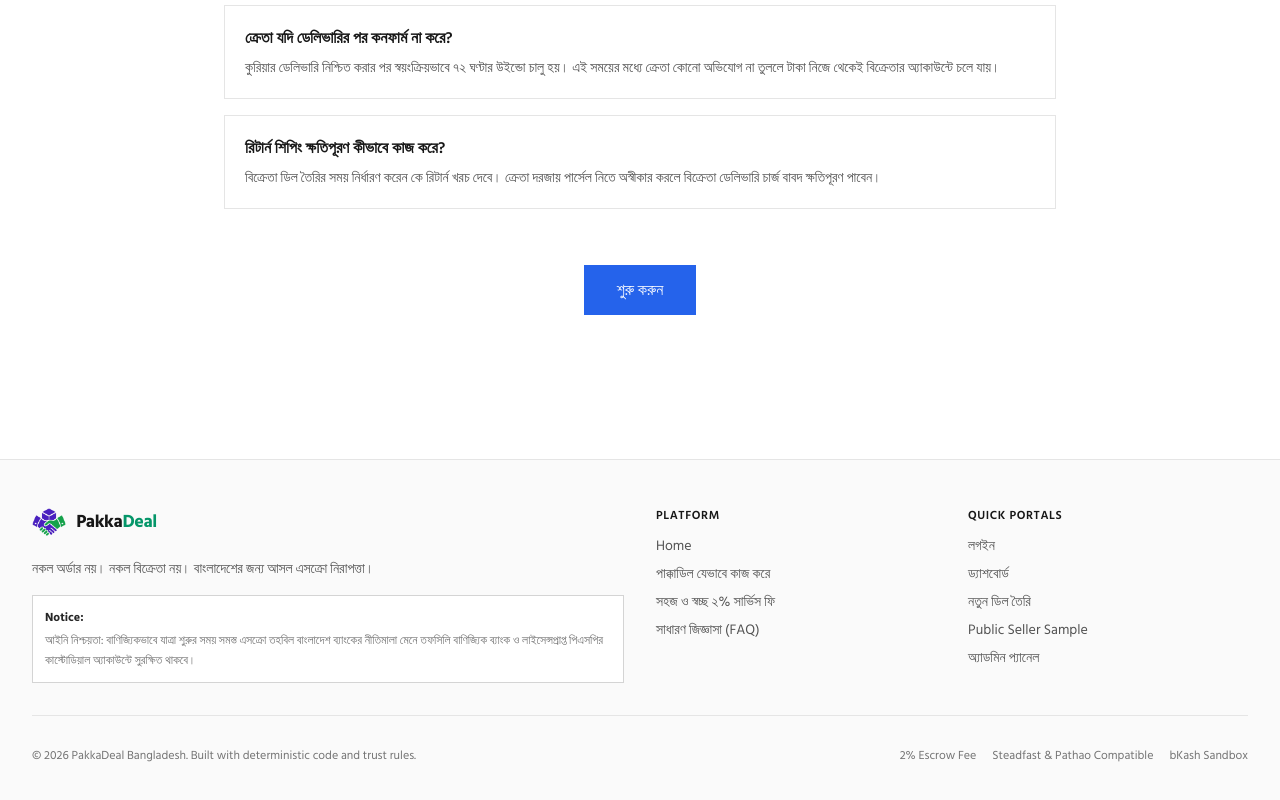
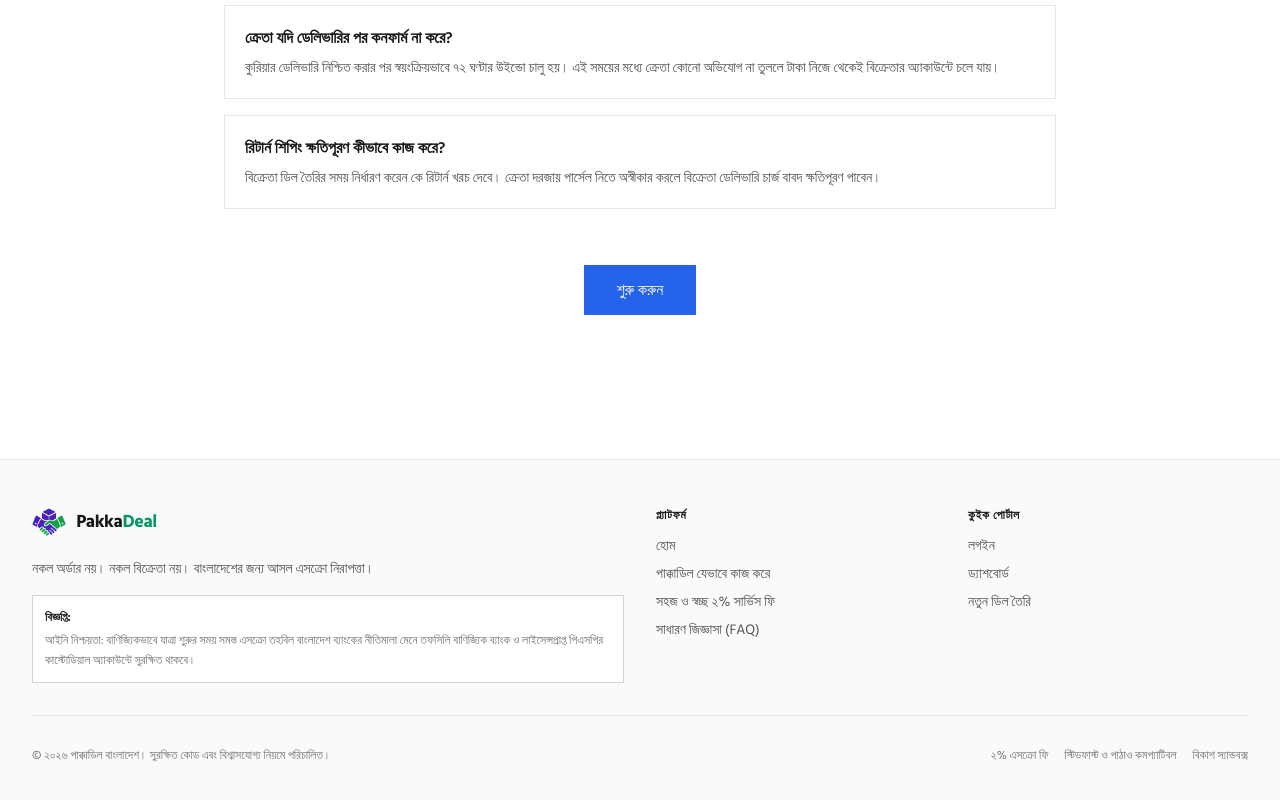
Before and after one commit to TCRay25/PakkaDeal, a Next.js app in the folder frontend/: page / in a window 1280 px wide. Shown: the part 2198-2998 px from the top of the page. Built offline with nearby package versions, Linux system fonts and the light colour scheme; no server answers.

Commit message:
Update footer

```diff
--- a/frontend/components/Footer.tsx
+++ b/frontend/components/Footer.tsx
@@ -23,17 +23,17 @@ export default function Footer() {
               {t("tagline")}
             </p>
             <div className="p-3 border border-neutral-300 dark:border-neutral-800 bg-white dark:bg-neutral-950 text-xs text-neutral-500 leading-relaxed">
-              <strong className="block text-neutral-800 dark:text-neutral-200 mb-1">Notice:</strong>
+              <strong className="block text-neutral-800 dark:text-neutral-200 mb-1">{t("noticeLabel")}</strong>
               {t("regulatoryNotice")}
             </div>
           </div>
 
           <div>
             <h4 className="text-xs font-semibold uppercase tracking-wider text-neutral-900 dark:text-neutral-100 mb-3">
-              Platform
+              {t("platformTitle")}
             </h4>
             <ul className="space-y-2 text-sm text-neutral-600 dark:text-neutral-400">
-              <li><Link href="/" className="hover:text-accent">Home</Link></li>
+              <li><Link href="/" className="hover:text-accent">{t("home")}</Link></li>
               <li><Link href="/how-it-works" className="hover:text-accent">{t("howTitle")}</Link></li>
               <li><Link href="/fees" className="hover:text-accent">{t("feesTitle")}</Link></li>
               <li><Link href="/faq" className="hover:text-accent">{t("faqTitle")}</Link></li>
@@ -42,24 +42,22 @@ export default function Footer() {
 
           <div>
             <h4 className="text-xs font-semibold uppercase tracking-wider text-neutral-900 dark:text-neutral-100 mb-3">
-              Quick Portals
+              {t("quickPortals")}
             </h4>
             <ul className="space-y-2 text-sm text-neutral-600 dark:text-neutral-400">
               <li><Link href="/login" className="hover:text-accent">{t("login")}</Link></li>
               <li><Link href="/dashboard" className="hover:text-accent">{t("dashboard")}</Link></li>
               <li><Link href="/dashboard/new" className="hover:text-accent">{t("createDeal")}</Link></li>
-              <li><Link href="/seller/1" className="hover:text-accent">Public Seller Sample</Link></li>
-              <li><Link href="/admin" className="hover:text-accent">{t("admin")}</Link></li>
             </ul>
           </div>
         </div>
 
         <div className="mt-8 pt-8 border-t border-neutral-200 dark:border-neutral-800 flex flex-wrap items-center justify-between text-xs text-neutral-500 gap-4">
-          <p>© {new Date().getFullYear()} PakkaDeal Bangladesh. Built with deterministic code and trust rules.</p>
+          <p>{t("footerCopyright")}</p>
           <div className="flex gap-4">
-            <span>2% Escrow Fee</span>
-            <span>Steadfast & Pathao Compatible</span>
-            <span>bKash Sandbox</span>
+            <span>{t("footerEscrowFee")}</span>
+            <span>{t("footerCouriers")}</span>
+            <span>{t("footerSandbox")}</span>
           </div>
         </div>
       </div>
--- a/frontend/messages/bn.json
+++ b/frontend/messages/bn.json
@@ -379,5 +379,13 @@
   "trackStatus_out_for_delivery": "ডেলিভারিম্যান নিয়ে বের হয়েছেন",
   "trackStatus_delivered": "গ্রাহকের নিকট ডেলিভারি সম্পন্ন",
   "trackStatus_delivery_failed": "ডেলিভারি চেষ্টা ব্যর্থ হয়েছে",
-  "trackStatus_returned": "পার্সেল রিটার্ন করা হয়েছে"
+  "trackStatus_returned": "পার্সেল রিটার্ন করা হয়েছে",
+  "noticeLabel": "বিজ্ঞপ্তি:",
+  "platformTitle": "প্ল্যাটফর্ম",
+  "home": "হোম",
+  "quickPortals": "কুইক পোর্টাল",
+  "footerCopyright": "© ২০২৬ পাক্কাডিল বাংলাদেশ। সুরক্ষিত কোড এবং বিশ্বাসযোগ্য নিয়মে পরিচালিত।",
+  "footerEscrowFee": "২% এসক্রো ফি",
+  "footerCouriers": "স্টিডফাস্ট ও পাঠাও কমপ্যাটিবল",
+  "footerSandbox": "বিকাশ স্যান্ডবক্স"
 }
--- a/frontend/messages/en.json
+++ b/frontend/messages/en.json
@@ -379,5 +379,13 @@
   "trackStatus_out_for_delivery": "Out for Delivery",
   "trackStatus_delivered": "Delivered to Recipient",
   "trackStatus_delivery_failed": "Delivery Attempt Failed",
-  "trackStatus_returned": "Returned to Sender"
+  "trackStatus_returned": "Returned to Sender",
+  "noticeLabel": "Notice:",
+  "platformTitle": "Platform",
+  "home": "Home",
+  "quickPortals": "Quick Portals",
+  "footerCopyright": "© 2026 PakkaDeal Bangladesh. Built with deterministic code and trust rules.",
+  "footerEscrowFee": "2% Escrow Fee",
+  "footerCouriers": "Steadfast & Pathao Compatible",
+  "footerSandbox": "bKash Sandbox"
 }
```
